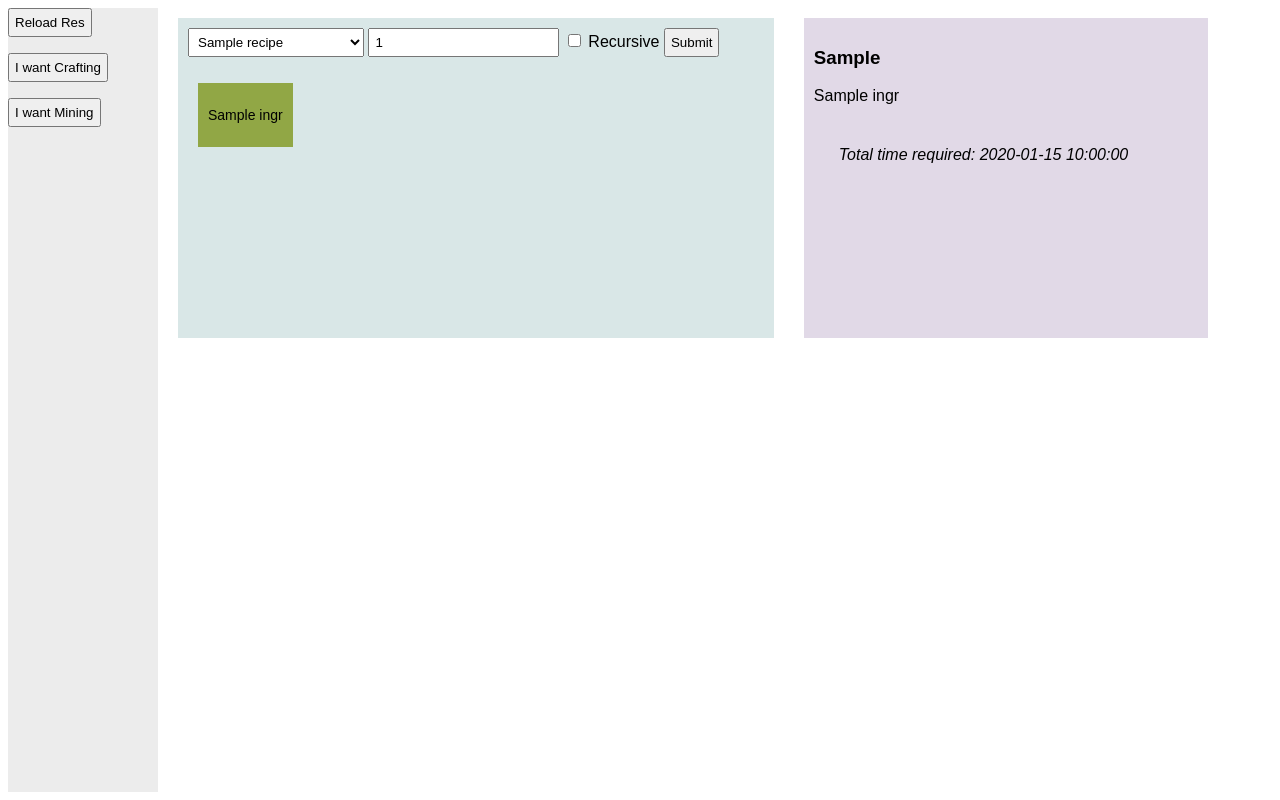
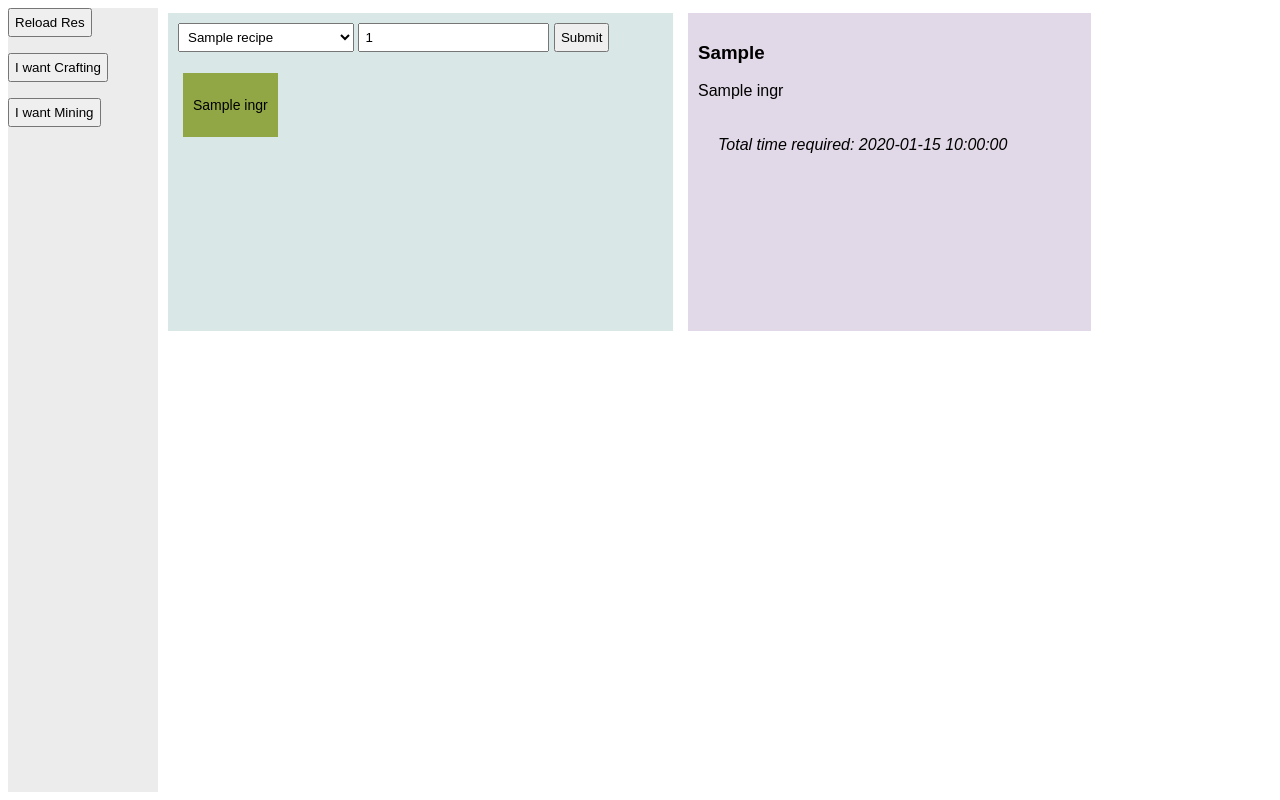
Before and after one commit to annkapul/DeepTownHelper, a FastAPI app: template templates/index.html in a window 1280 px wide. Run offline with FastAPI, Linux system fonts and the light colour scheme; the template is opened without the code that fills it: most values are stand-ins (such as "Sample title", 1, 10 or a date in 2020).

Commit message:
Removed recursive flag
Removed "button" for opened ingredients

```diff
--- a/main.py
+++ b/main.py
@@ -19,7 +19,6 @@ class RecipePageModel(BaseModel):
     all_resources: dict
     last_selected_item: str
     last_selected_count: int
-    last_selected_recursive: bool
     opened_recipes: dict
 
 
@@ -35,7 +34,6 @@ class MinePageModel(BaseModel):
 saved_resource_page = RecipePageModel(
     recipes_for_dropdown=calculator.recipes_by_operation(),
     all_resources=calculator.all_resources(),
-    last_selected_recursive=False,
     last_selected_item="copper",
     last_selected_count=1,
     opened_recipes=dict())
@@ -73,13 +71,11 @@ async def calc_items(request: Request):
 
     count = int(form_data.get("count"))
     name = form_data.get("res")
-    recursive = form_data.get("recursive")
 
     saved_resource_page.last_selected_count = count
     saved_resource_page.last_selected_item = name
-    saved_resource_page.last_selected_recursive = recursive
 
-    result = calculator.Recipe(name).produce(count, recursive=recursive)
+    result = calculator.Recipe(name).produce(count)
     print(f"{result=}")
 
     saved_resource_page.opened_recipes = dict()
--- a/resources.yaml
+++ b/resources.yaml
@@ -55,6 +55,13 @@ aluminium_bar:
       aluminium: 5
     out: 1
     time_sec: 15
+
+silver_bar:
+  smelting:
+    in:
+      silver: 5
+    out: 1
+    time_sec: 60
 
 ############ CHEMISTRY ####################################
 sulfuric_acid:
@@ -255,3 +262,18 @@ polished_diamond:
       diamond: 5
     out: 1
     time_sec: 60
+
+polished_amber:
+  jewelling:
+    in:
+      amber: 5
+    out: 1
+    time_sec: 30
+
+amber_bracelet:
+  jewelling:
+    in:
+      polished_amber: 1
+      silver_bar: 1
+    out: 1
+    time_sec: 120
--- a/static/styles.css
+++ b/static/styles.css
@@ -4,7 +4,7 @@ h1 {
 
 div.in {
     background-color: #74a7a745;
-    margin: 10;
+    margin: 5;
     padding: 10;
     width: 30%
     position: relative;
@@ -15,7 +15,7 @@ div.in {
 
 div.out {
     background-color: #9174a745;
-    margin: 10;
+    margin: 5;
     padding: 10;
     position: relative;
     float: right;
@@ -25,7 +25,7 @@ div.out {
 
 div.total {
     background-color: #91a745;
-    margin: 10;
+    margin: 5;
     padding: 10;
     position: relative;
     float: left;
@@ -43,7 +43,7 @@ div.recipe {
 div.time {
     border: aqua;
     font-style: italic;
-    padding: 25;
+    padding: 20;
 }
 
 select {
@@ -58,9 +58,9 @@ input {
 body {
     font-family: sans-serif;
     display: grid;
-    grid-template-columns: 150px auto auto auto;
+    grid-template-columns: 150px auto auto auto auto auto;
     grid-template-rows: auto auto auto auto;
-    grid-gap: 10px;
+    grid-gap: 5px;
 }
 div.menu {
     background-color: #80808026;
--- a/templates/index.html
+++ b/templates/index.html
@@ -20,7 +20,7 @@
     </div>
 
     <div class="in" >
-        <!-- Block with initial forms -->
+        <!-- Block with recipe output -->
         <form method="post" action="items">
             <select name="res">
                 {% for operation, recipe in recipes_for_dropdown.items() %}
@@ -33,9 +33,6 @@
                 {% endfor %}
             </select>
             <input type="text" name="count" value="{{ last_selected_count }}"/>
-            <input type="checkbox" name="recursive"
-            {%- if  last_selected_recursive -%} checked {% endif %}
-            > Recursive </input>
             <input type="submit"/>
         </form>
         <!-- END Block with initial forms -->
@@ -62,7 +59,7 @@
                         <input type="text" name="name" value="{{ ingr.name}} " hidden/>
                         <input type="text" name="count" value="{{ ingr.count }}" hidden/>
                         <input type="text"  name="uuid" value="{{ ingr.uuid }}" hidden/>
-                        {%  if ingr.exists %}
+                        {%  if ingr.exists and ingr.uuid not in opened_recipes.keys() %}
                             <input type="submit" value="+" width="8" height="8"/>
                         {% endif %}
 
```
Also changed, not shown: calculator.py (+7 -4 lines).
